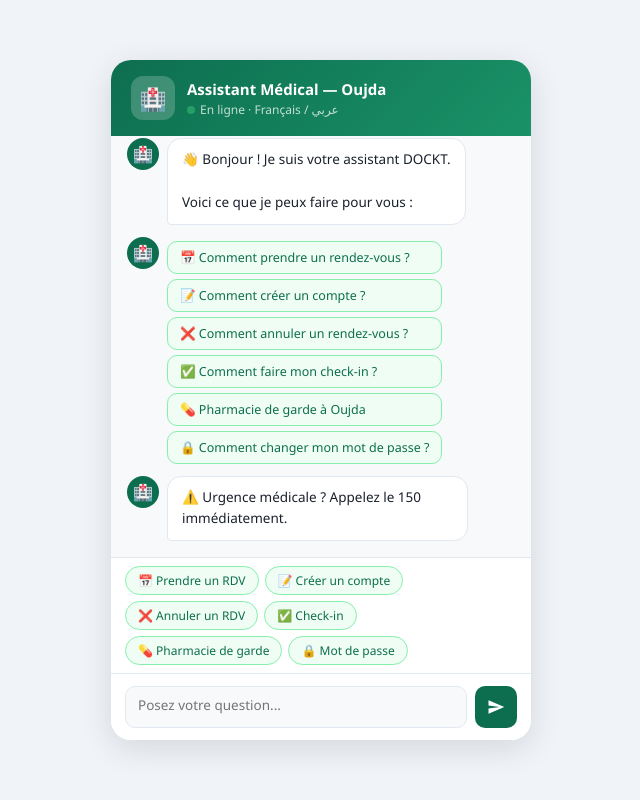
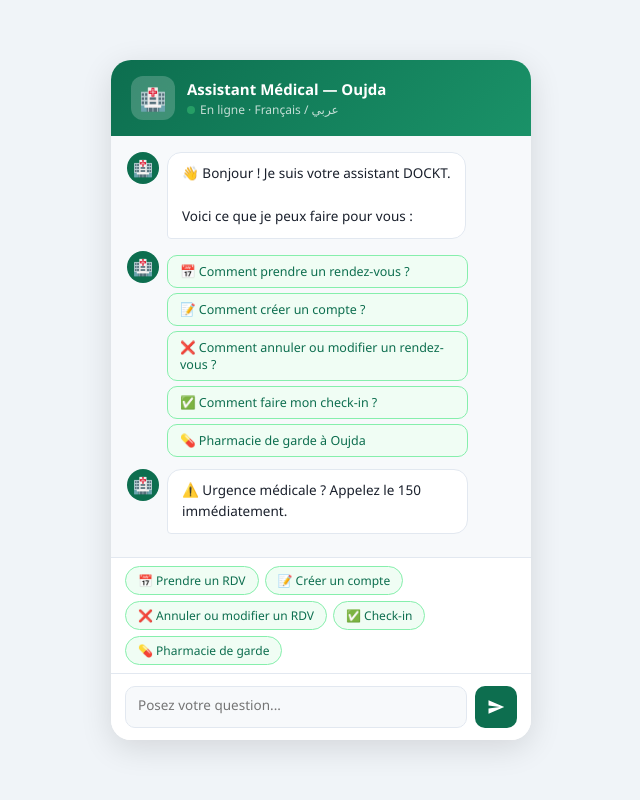
Before and after one commit to marwa-cheikh-01/dockt-ai-service, a Flask app: page / in a window 1280 px wide. Shown: the whole page, without its empty margins (319-959 px from the left). Run offline with Flask 3, Linux system fonts and the light colour scheme.

Commit message:
chatbot version finale

```diff
--- a/app.py
+++ b/app.py
@@ -391,7 +391,7 @@
         "3️⃣ Sélectionnez le rendez-vous concerné\n"
         "4️⃣ Cliquez sur **'Annuler'** ou **'Modifier'**\n"
         "5️⃣ Confirmez votre choix\n\n"
-        "⚠️ Pensez à annuler au moins **2 heures avant** votre rendez-vous."
+        "⚠️ Pensez à annuler au moins **24 heures avant** votre rendez-vous."
     ),
     "check": (
         "✅ **Comment faire mon check-in au cabinet ?**\n\n"
@@ -401,18 +401,8 @@
         "4️⃣ Le système vous identifie **automatiquement**\n"
         "5️⃣ Votre check-in est confirmé sur l'écran\n\n"
         "✅ Le médecin est notifié de votre arrivée automatiquement."
-    ),
+    )
 
-    "mot de passe": (
-        "🔒 **Comment changer mon mot de passe ?**\n\n"
-        "1️⃣ Connectez-vous à votre compte DOCKT\n"
-        "2️⃣ Allez dans **'Mon profil'** → **'Paramètres'**\n"
-        "3️⃣ Cliquez sur **'Changer le mot de passe'**\n"
-        "4️⃣ Saisissez votre **ancien mot de passe**\n"
-        "5️⃣ Entrez et confirmez votre **nouveau mot de passe**\n"
-        "6️⃣ Cliquez sur **'Enregistrer'**\n\n"
-        "✅ Votre mot de passe est mis à jour."
-    ),
 }
 
 MED_KEYWORDS   = [
@@ -469,14 +459,11 @@
     if "check" in message_lower:
         return jsonify({"reply": REPONSES_STATIQUES["check"]})
 
-    if "mot de passe" in message_lower or "password" in message_lower:
-        return jsonify({"reply": REPONSES_STATIQUES["mot de passe"]})
-
     if "compte" in message_lower or "créer" in message_lower or "inscription" in message_lower:
         return jsonify({"reply": REPONSES_STATIQUES["compte"]})
 
     if "prendre" in message_lower or "rendez-vous" in message_lower or "rdv" in message_lower:
-        return jsonify({"reply": REPONSES_STATIQUES["prendre"]})
+        return jsonify({"reply": REPONSES_STATIQUES["rendez-vous"]})
 
     # 5️⃣ Rien trouvé → boutons FAQ
     return jsonify({
--- a/templates/index.html
+++ b/templates/index.html
@@ -422,10 +422,10 @@
         <div id="quick-btns">
             <button class="qbtn" onclick="send('Comment prendre un rendez-vous ?')">📅 Prendre un RDV</button>
             <button class="qbtn" onclick="send('Comment créer un compte sur DOCKT ?')">📝 Créer un compte</button>
-            <button class="qbtn" onclick="send('Comment annuler un rendez-vous ?')">❌ Annuler un RDV</button>
+            <button class="qbtn" onclick="send('Comment annuler ou modifier un rendez-vous ?')">❌ Annuler ou modifier un
+                RDV</button>
             <button class="qbtn" onclick="send('Comment faire mon check-in ?')">✅ Check-in</button>
             <button class="qbtn" onclick="send('Pharmacie de garde à Oujda')">💊 Pharmacie de garde</button>
-            <button class="qbtn" onclick="send('Comment changer mon mot de passe ?')">🔒 Mot de passe</button>
         </div>
 
         <div id="input-bar">
@@ -445,10 +445,10 @@
         const FAQ_ITEMS = [
             { icon: '📅', label: 'Comment prendre un rendez-vous ?', q: 'Comment prendre un rendez-vous ?' },
             { icon: '📝', label: 'Comment créer un compte ?', q: 'Comment créer un compte ?' },
-            { icon: '❌', label: 'Comment annuler un rendez-vous ?', q: 'Comment annuler un rendez-vous ?' },
+            { icon: '❌', label: 'Comment annuler ou modifier un rendez-vous ?', q: 'Comment annuler ou modifier un rendez-vous ?' },
             { icon: '✅', label: 'Comment faire mon check-in ?', q: 'Comment faire mon check-in ?' },
             { icon: '💊', label: 'Pharmacie de garde à Oujda', q: 'Pharmacie de garde à Oujda' },
-            { icon: '🔒', label: 'Comment changer mon mot de passe ?', q: 'Comment changer mon mot de passe ?' },
+
         ];
 
         // ── Rendu Markdown minimal (bold, italic, sauts de ligne) ──
```
